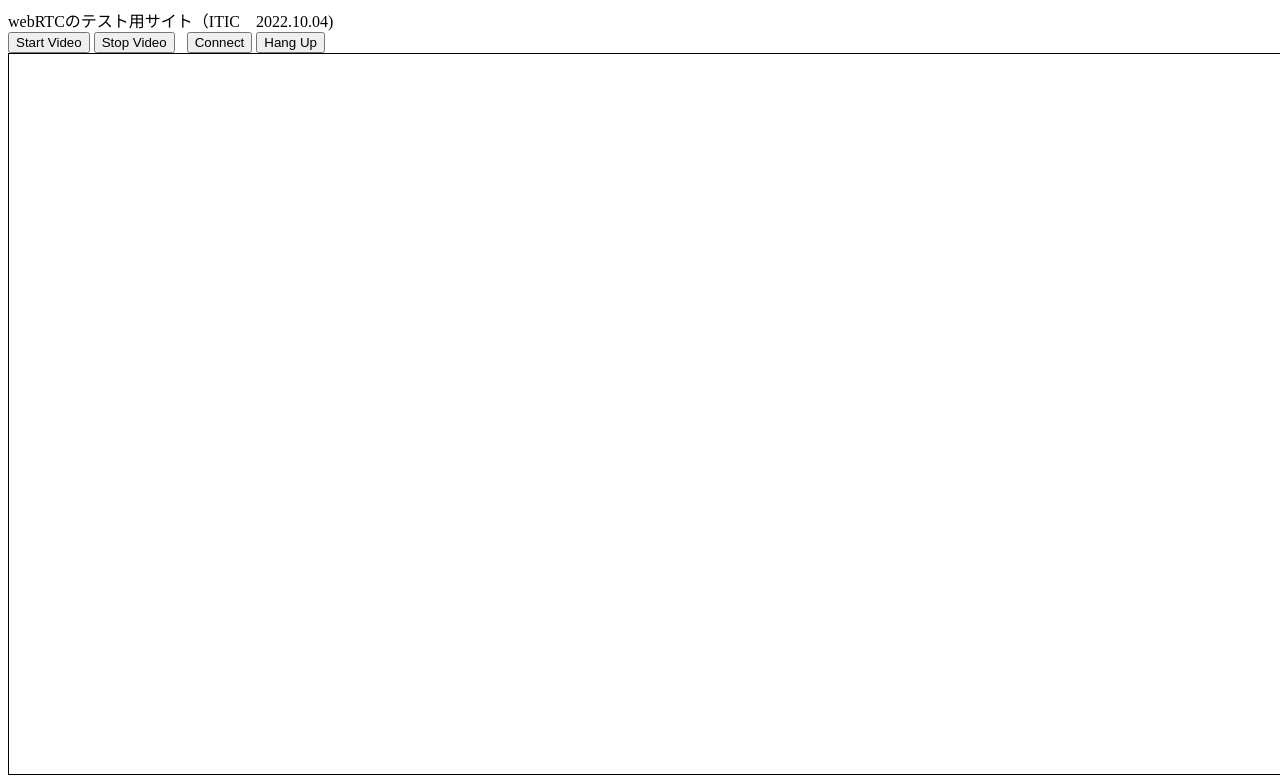
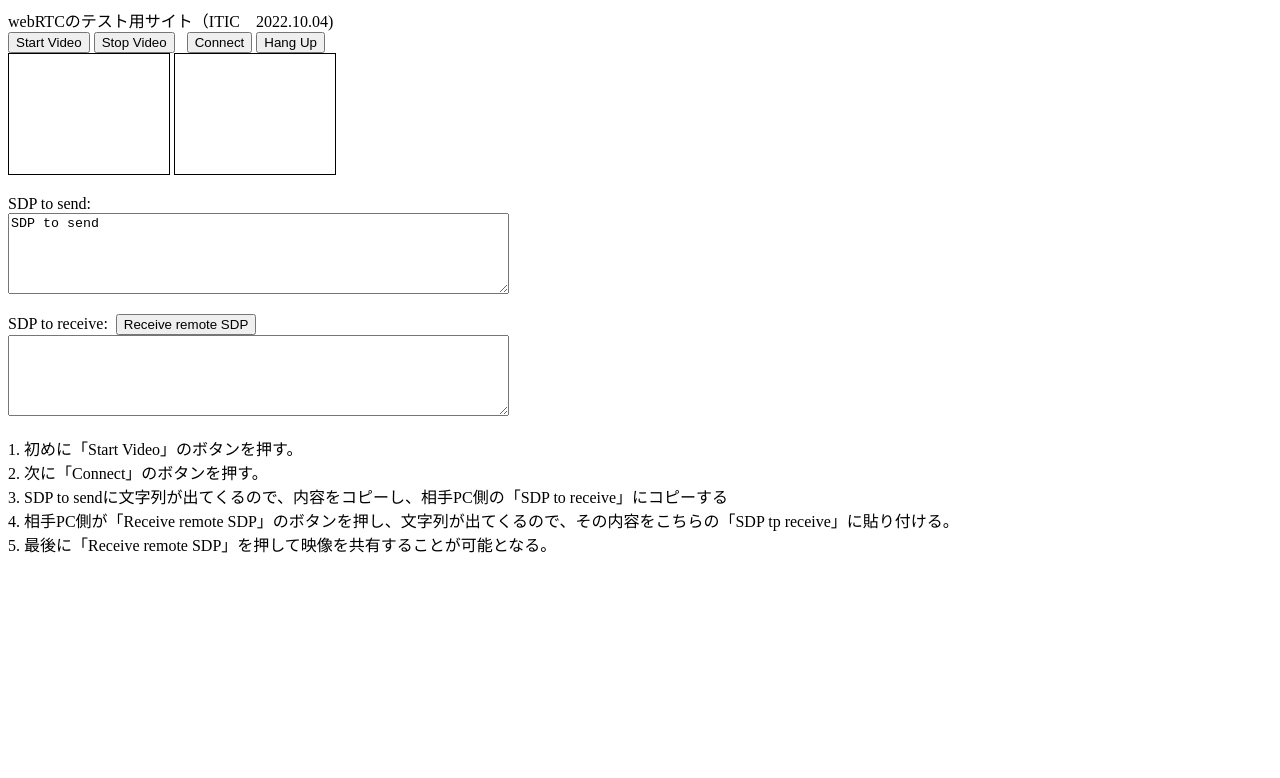
Before and after one commit to Sangise/sangise.github.io, a plain HTML site: page index.html in a window 1280 px wide. Shown: the top 778 px of the page. Drawn offline with Linux system fonts and the light colour scheme.

Commit message:
Update index.html

```diff
--- a/index.html
+++ b/index.html
@@ -12,8 +12,8 @@
   <button type="button" onclick="connect();">Connect</button>
   <button type="button" onclick="hangUp();">Hang Up</button>
   <div>
-    <video id="local_video" autoplay style="width: 1280px; height: 720px; border: 1px solid black;"></video>
-    <video id="remote_video" autoplay style="width: 1280px; height: 720px; border: 1px solid black;"></video>
+    <video id="local_video" autoplay style="width: 160px; height: 120px; border: 1px solid black;"></video>
+    <video id="remote_video" autoplay style="width: 160px; height: 120px; border: 1px solid black;"></video>
   </div>
   <p>SDP to send:<br />
     <textarea id="text_for_send_sdp" rows="5" cols="60" readonly="readonly">SDP to send</textarea>
```
